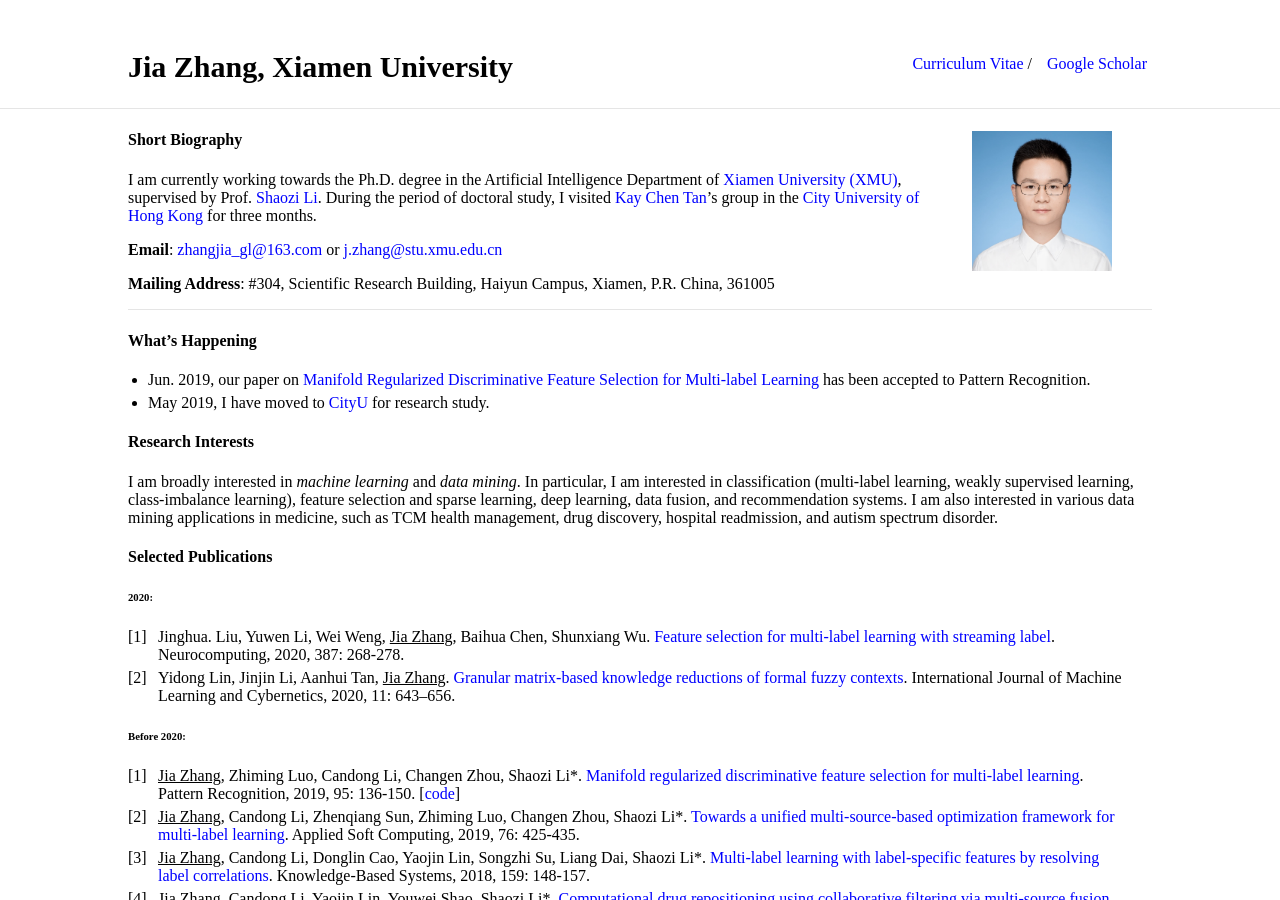
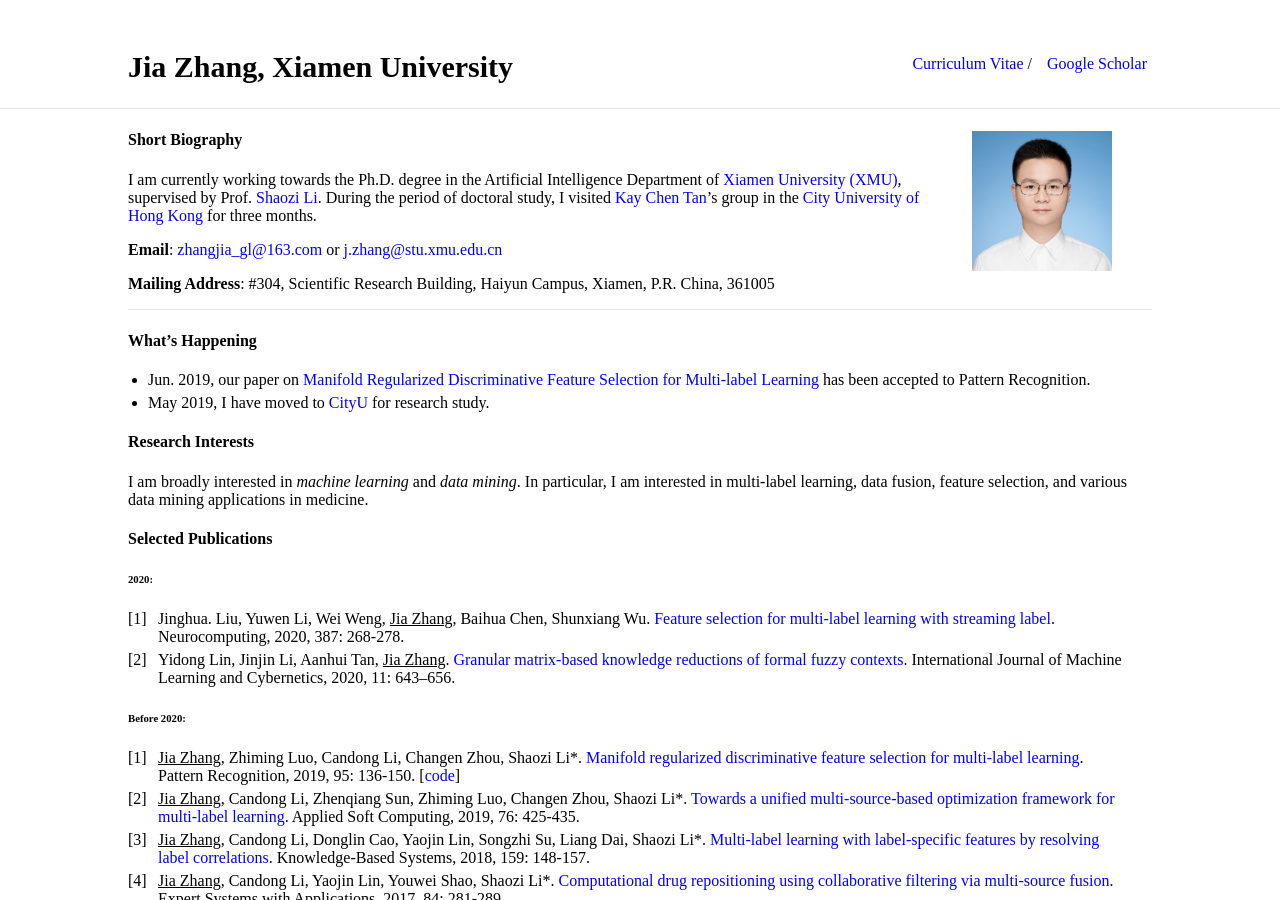
Before and after one commit to jiazhang-ml/jiazhang-ml.github.io, a Jekyll site: the page built from index.md, in a window 1280 px wide and 900 px high. Built offline with Jekyll 4.4.1, drawn with Linux system fonts in a browser that asks for light colours.

Commit message:
Update index.md

```diff
--- a/index.md
+++ b/index.md
@@ -21,7 +21,7 @@ I am currently working towards the Ph.D. degree in the Artificial Intelligence D
 
 #### Research Interests
 
-I am broadly interested in *machine learning* and *data mining*. In particular, I am interested in classification (multi-label learning, weakly supervised learning, class-imbalance learning), feature selection and sparse learning, deep learning, data fusion, and recommendation systems. I am also interested in various data mining applications in medicine, such as TCM health management, drug discovery, hospital readmission, and autism spectrum disorder.
+I am broadly interested in *machine learning* and *data mining*. In particular, I am interested in multi-label learning, data fusion, feature selection, and various data mining applications in medicine.
 
 #### Selected Publications
 
```
